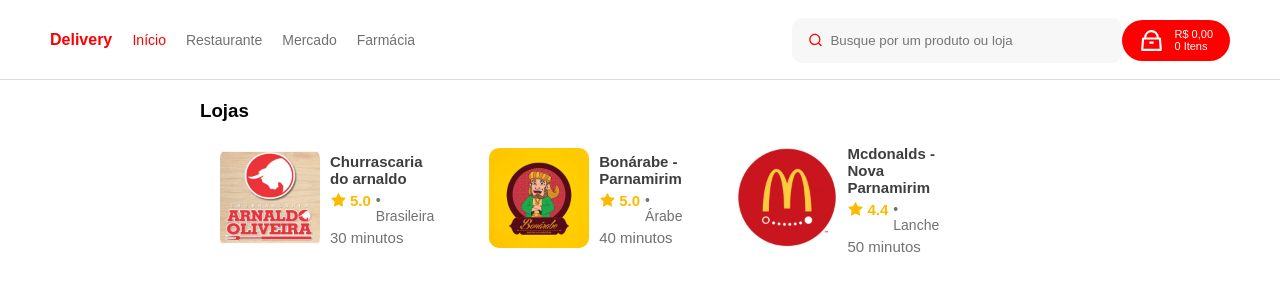
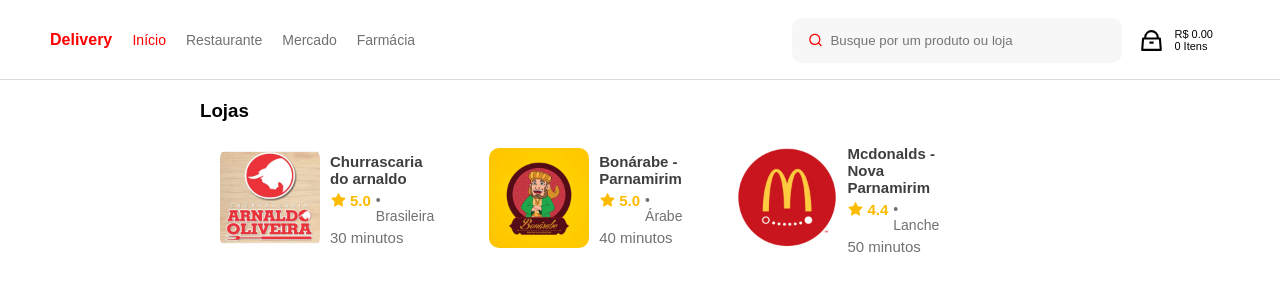
Before and after one commit to andersonbruno/deliveryApp, a Next.js app: page / in a window 1280 px wide. Shown: the top 300 px of the page. Built offline with nearby package versions, Linux system fonts and the light colour scheme.

Commit message:
added redux action to modal item

```diff
--- a/src/components/Bag/Bag.module.scss
+++ b/src/components/Bag/Bag.module.scss
@@ -17,7 +17,7 @@
     margin: 0 5px;
 }
 
-.bag-with-item {
+.bagWithItens {
     background-color: red;
     color: white;
 }
--- a/src/components/Bag/index.tsx
+++ b/src/components/Bag/index.tsx
@@ -1,16 +1,20 @@
 import classNames from "classnames";
 import { RiHandbagLine } from "react-icons/ri";
 import styles from './Bag.module.scss';
+import { useSelector } from "react-redux";
+import { RootState } from '../../store';
 
 export default function Bag() {
+    const bag = useSelector((state: RootState) => state.bag);
+
     return (
         <div className={classNames(styles.container, {
-            [styles['bag-with-item']]: true
-        })}>
+            [styles.bagWithItens]: bag.TotalItems
+        })} onClick={() => console.log(bag)}>
             <RiHandbagLine className={styles.icon}/>
             <div className={styles.value}>
-                <div>R$ 0,00</div>
-                <div>0 Itens</div>
+                <div>R$ {bag.TotalPrice.toFixed(2)}</div>
+                <div>{bag.TotalItems} Itens</div>
             </div>
         </div>
     )
--- a/src/components/DefaultPage/DefaultPage.module.scss
+++ b/src/components/DefaultPage/DefaultPage.module.scss
@@ -1,9 +1,13 @@
 .container {
+    position: relative;
+}
+
+.containerOutlet {
+    flex: 1;
+}
+
+.content {
     display: flex;
     flex-direction: column;
     min-height: 100vh;
 }
-
-.container-outlet {
-    flex: 1;
-}
--- a/src/components/DefaultPage/index.tsx
+++ b/src/components/DefaultPage/index.tsx
@@ -1,23 +1,22 @@
 import { useSelector } from 'react-redux';
-//import { Outlet } from 'react-router-dom';
 import Modal from '../Modal';
 import Navbar from '../Navbar';
 import styles from './DefaultPage.module.scss';
 import { RootState } from '../../store';
 
-interface pageProps {
+interface PageProps {
     children: React.ReactElement;
 }
 
-export default function DefaultPage( { children } : pageProps) {
+export default function DefaultPage( { children } : PageProps) {
     const modal = useSelector((state: RootState) => state.modal);
 
     return (
-        <div style={{position:'relative'}}>
+        <div className={styles.container}>
             {
                 modal.modalOpened ? <Modal {...modal}/> : <></>
             }
-            <div className={styles.container}>
+            <div className={styles.content}>
                 <Navbar/>
                 <div className={styles.containerOutlet}>
                     {
@@ -25,7 +24,9 @@
                     }
                 </div>
                 <div>
-
+                    {
+                        //footer
+                    }
                 </div>
             </div>
         </div>
--- a/src/components/ItemCardStore/index.tsx
+++ b/src/components/ItemCardStore/index.tsx
@@ -1,4 +1,4 @@
-import Image, { StaticImageData } from 'next/image';
+import Image from 'next/image';
 import { openModal } from '../../store/reducers/modal';
 import styles from './ItemCardStore.module.scss';
 import { useDispatch } from 'react-redux';
--- a/src/components/Modal/index.tsx
+++ b/src/components/Modal/index.tsx
@@ -6,7 +6,8 @@
 import { useDispatch } from 'react-redux';
 import { closeModal } from '../../store/reducers/modal';
 import Image, { StaticImageData } from 'next/image';
-//import { useNavigate } from 'react-router-dom';
+import { useRouter } from 'next/router';
+import { addItem } from '../../store/reducers/bag';
 
 interface IModalProps {
     itemId: number;
@@ -23,11 +24,16 @@
 export default function Modal ({ itemId, itemName, itemDescription, itemPrice, itemImage, storeId, storeName, storeNote, storeTimeToDeliver } : IModalProps) {
     const [ quantity, setQuantity ] = useState(1);
     const dispatch = useDispatch();
-    //const navigate = useNavigate();
+    const { push } = useRouter();
 
     function redirectToStore(id: number): void {
         dispatch(closeModal());
-        //navigate('/store/' + storeId);
+        push('/store/' + id);
+    }
+
+    function addItemToBag() {
+        dispatch(addItem({comment: '', itemId, quantity, storeId}));
+        dispatch(closeModal());
     }
 
     return (
@@ -79,7 +85,7 @@
                                 </button>
                             </div>
                         </div>
-                        <button className={styles.buttonAdd}>
+                        <button className={styles.buttonAdd} onClick={() => addItemToBag()}>
                             <div className={styles.buttonContent}>
                                 <span>Adicionar</span>
                                 <span>R$ {(itemPrice * quantity).toFixed(2)}</span>
--- a/src/pages/index.tsx
+++ b/src/pages/index.tsx
@@ -1,4 +1,4 @@
-import Home from './Home';
+import Home from './home';
 
 export default function Index() {
   return <Home/>
--- a/src/store/index.ts
+++ b/src/store/index.ts
@@ -1,9 +1,11 @@
 import { configureStore } from "@reduxjs/toolkit";
 import modalSlice from './reducers/modal';
+import bagSlice from './reducers/bag';
 
 const store = configureStore({
     reducer: {
-        modal: modalSlice
+        modal: modalSlice,
+        bag: bagSlice
     }
 });
 
--- a/src/store/reducers/bag.ts
+++ b/src/store/reducers/bag.ts
@@ -53,4 +53,6 @@
     }
 });
 
+export const { clearBag, addItem } = bagSlice.actions;
+
 export default bagSlice.reducer;
--- a/src/store/reducers/modal.ts
+++ b/src/store/reducers/modal.ts
@@ -45,14 +45,14 @@
 
             return state = {
                 itemId: idItem,
-                itemName: item?.name || '',
-                itemDescription: item?.description || '',
-                itemPrice: item?.price || 0,
+                itemName: item?.name as string,
+                itemDescription: item?.description as string,
+                itemPrice: item?.price as number,
                 itemImage: item?.image || state.itemImage,
                 storeId: idStore,
-                storeName: store?.name || '',
-                storeNote: store?.note || 0,
-                storeTimeToDeliver: store?.timeToDeliver || 0,
+                storeName: store?.name as string,
+                storeNote: store?.note as number,
+                storeTimeToDeliver: store?.timeToDeliver as number,
                 modalOpened: true
             };
         },
```
